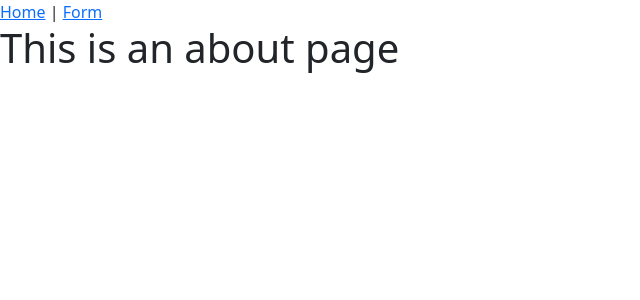
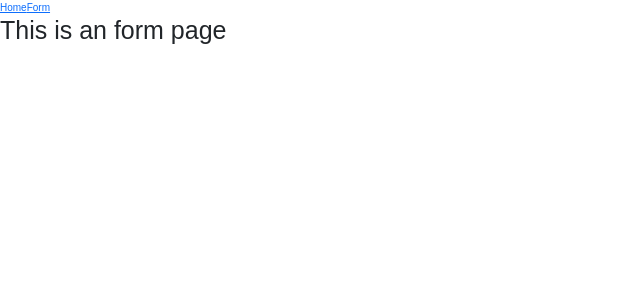
Before and after one commit to Yariandres/vue-vuesx-product-page, a Vue app: page /form in a window 1280 px wide. Shown: the top 300 px of the page, without its empty margins (0-640 px from the left). Built offline with nearby package versions, Linux system fonts and the light colour scheme.

Commit message:
init branch

```diff
--- a/src/App.vue
+++ b/src/App.vue
@@ -1,7 +1,37 @@
 <template>
   <div id="app">
-    <router-link to="/">Home</router-link> |
-    <router-link to="/about">Form</router-link>
+    <base-navbar>
+      <span slot="home">
+        <router-link to="/">Home</router-link>
+      </span>
+
+      <span slot="form">
+        <router-link to="/form">Form</router-link>
+      </span>
+    </base-navbar>
+
     <router-view />
   </div>
 </template>
+
+<style>
+*,
+*::after,
+*::before {
+  margin: 0;
+  padding: 0;
+  box-sizing: inherit;
+}
+
+html {
+  font-size: 62.5%;
+  /* 1rem = 10px */
+  box-sizing: border-box;
+  color: #f1f2f6;
+  line-height: 1.6;
+}
+
+body {
+  font-family: "Raleway", sans-serif !important;
+}
+</style>
--- /dev/null
+++ b/src/components/basenavbar/Index.vue
@@ -0,0 +1,13 @@
+<template>
+  <div>
+    <slot name="home"></slot>
+    <slot name="form"></slot>
+  </div>
+</template>
+
+<script>
+export default {};
+</script>
+
+<style lang="scss" >
+</style>
--- a/src/main.js
+++ b/src/main.js
@@ -18,6 +18,11 @@ Vue.use(VueRouter);
 
 Vue.config.productionTip = false;
 
+Vue.component(
+  "base-navbar",
+  require("@/components/basenavbar/Index.vue").default
+);
+
 new Vue({
   router,
   store,
--- a/src/views/Form.vue
+++ b/src/views/Form.vue
@@ -1,5 +1,5 @@
 <template>
-  <div class="about">
-    <h1>This is an about page</h1>
+  <div>
+    <h1>This is an form page</h1>
   </div>
 </template>
```
